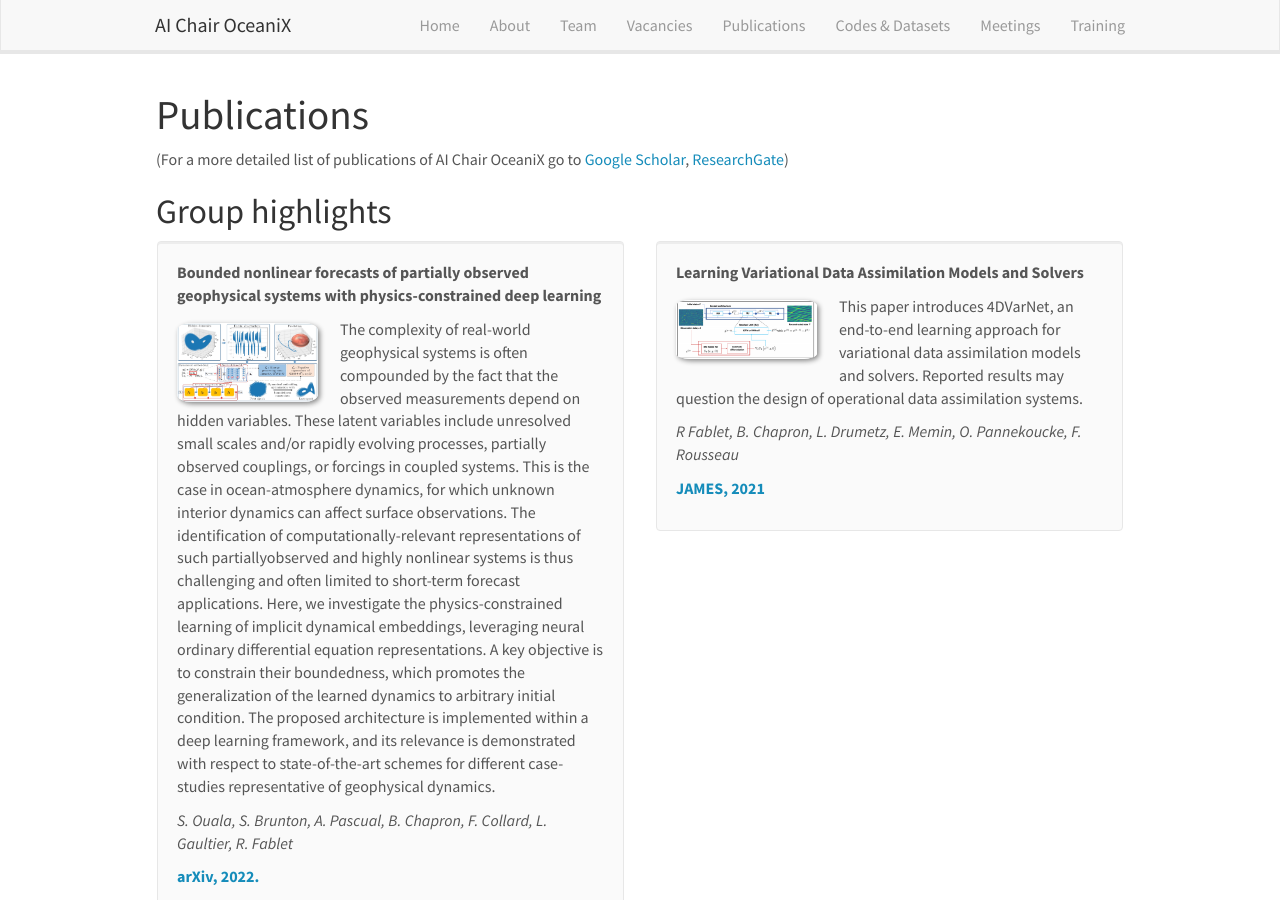
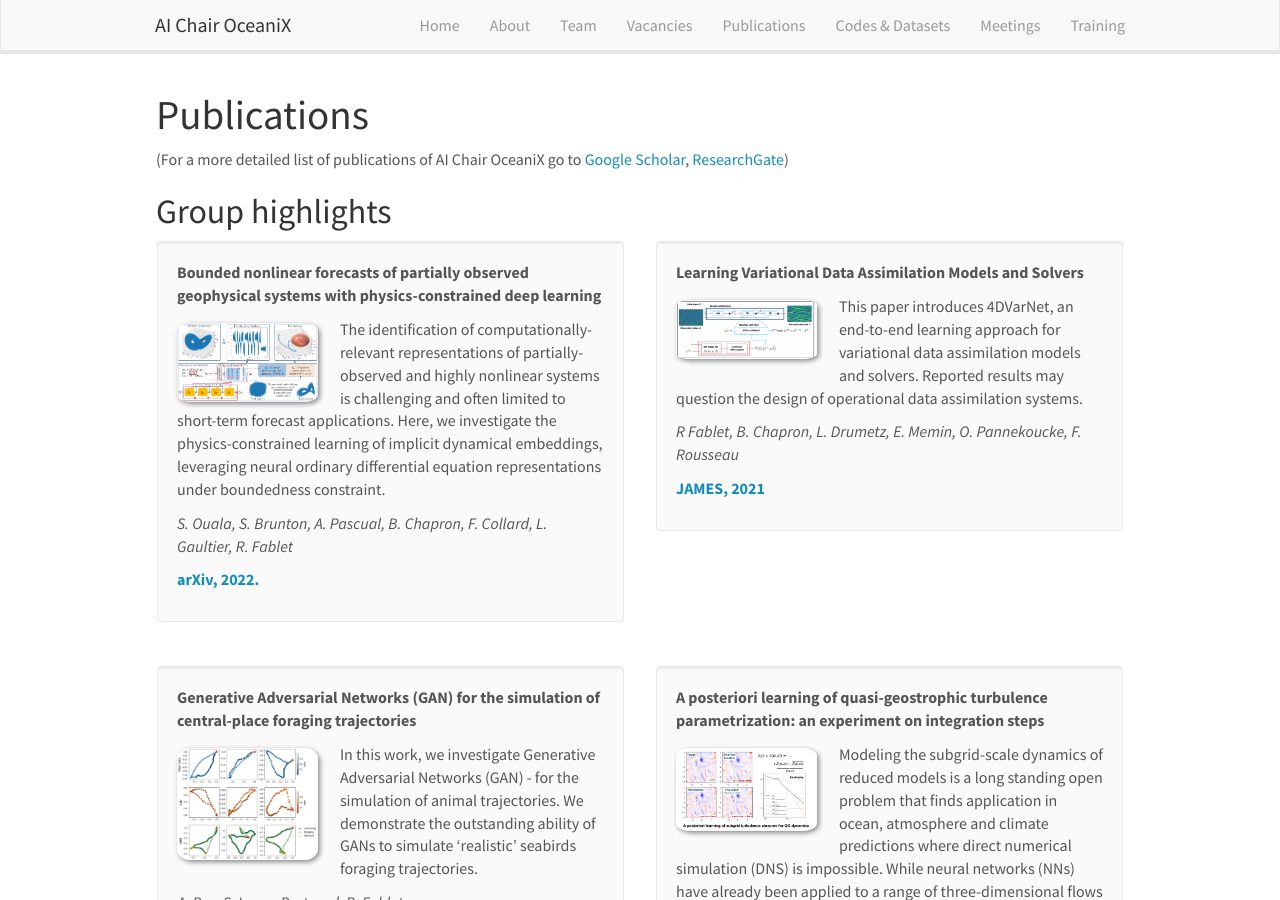
Before and after one commit to CIA-Oceanix/CIA-Oceanix.github.io, a Jekyll site: the page built from _pages/publications.md, in a window 1280 px wide and 900 px high. Built offline with Jekyll 4.4.1, drawn with Linux system fonts in a browser that asks for light colours; nearby versions of some CDN libraries.

Commit message:
Update publist.yml

```diff
--- a/_data/publist.yml
+++ b/_data/publist.yml
@@ -1,6 +1,6 @@
 - title: "Bounded nonlinear forecasts of partially observed geophysical systems with physics-constrained deep learning"
   image: figBoundedNbedDyn_Sketch.jpg
-  description: The complexity of real-world geophysical systems is often compounded by the fact that the observed measurements depend on hidden variables. These latent variables include unresolved small scales and/or rapidly evolving processes, partially observed couplings, or forcings in coupled systems. This is the case in ocean-atmosphere dynamics, for which unknown interior dynamics can affect surface observations. The identification of computationally-relevant representations of such partiallyobserved and highly nonlinear systems is thus challenging and often limited to short-term forecast applications. Here, we investigate the physics-constrained learning of implicit dynamical embeddings, leveraging neural ordinary differential equation representations. A key objective is to constrain their boundedness, which promotes the generalization of the learned dynamics to arbitrary initial condition. The proposed architecture is implemented within a deep learning framework, and its relevance is demonstrated with respect to state-of-the-art schemes for different case-studies representative of geophysical dynamics.
+  description: The identification of computationally-relevant representations of  partially-observed and highly nonlinear systems is  challenging and often limited to short-term forecast applications. Here, we investigate the physics-constrained learning of implicit dynamical embeddings, leveraging neural ordinary differential equation representations under boundedness constraint.
   authors: S. Ouala, S. Brunton, A. Pascual, B. Chapron, F. Collard, L. Gaultier, R. Fablet
   link:
     url: https://arxiv.org/abs/2202.05750
```
